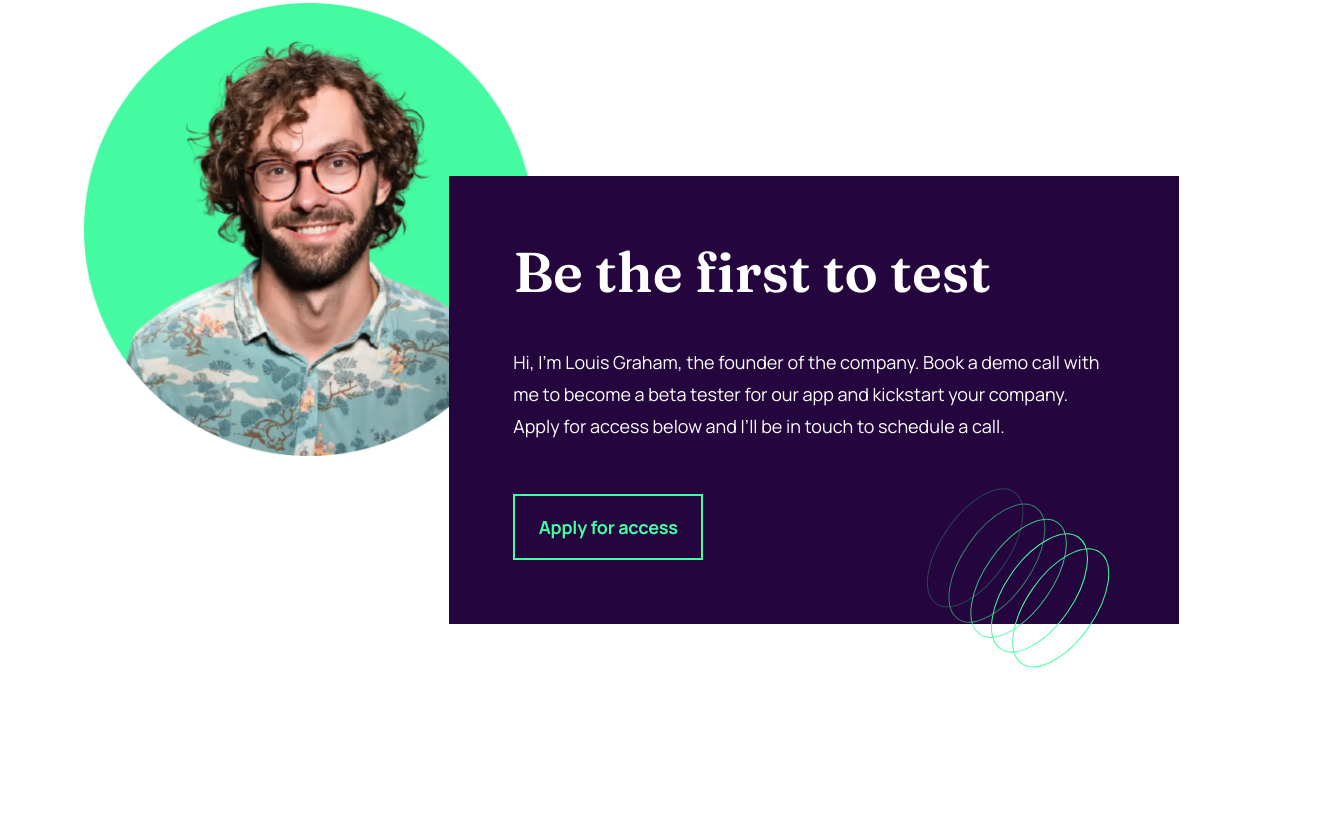
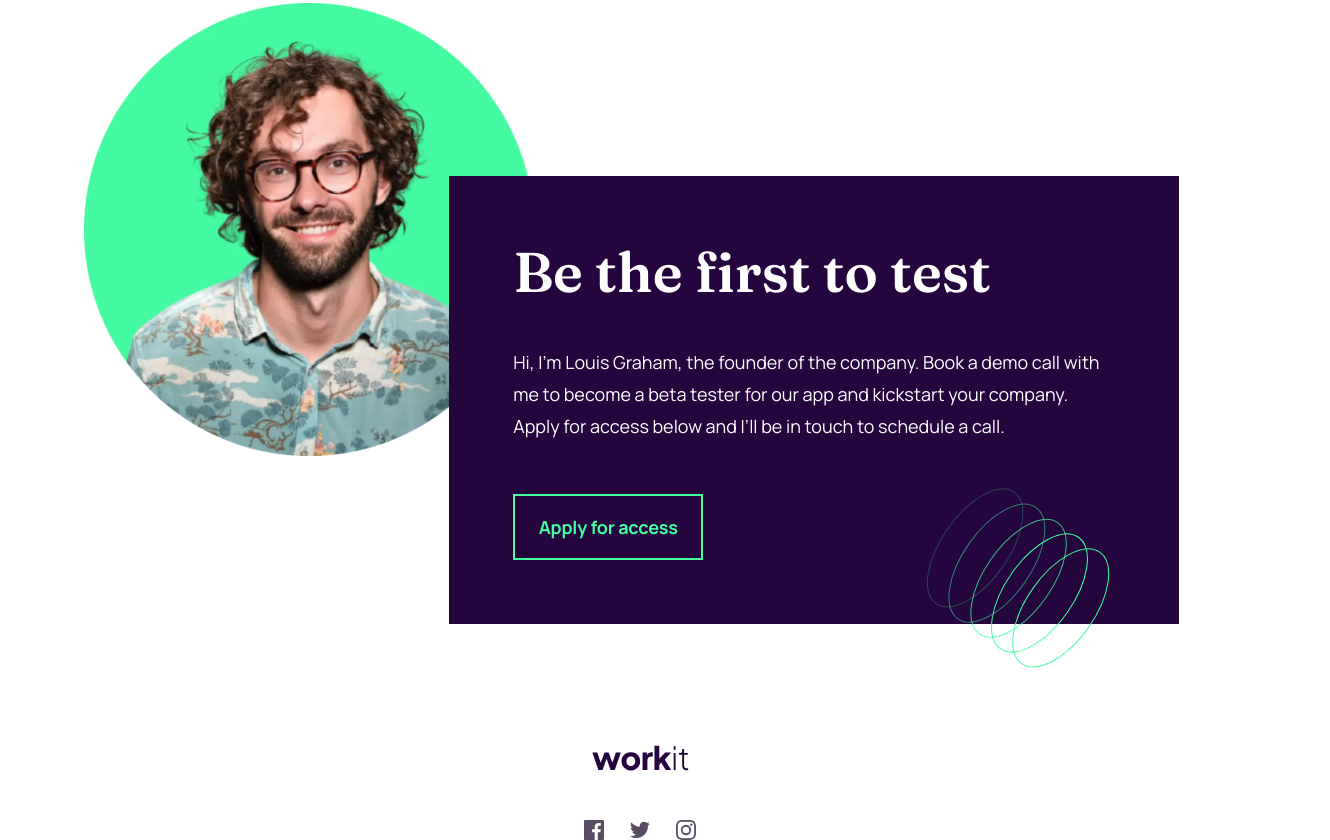
Before and after one commit to VasconcelloDev/workit-landing-page, a website built with Vite: page index.html in a window 1280 px wide. Shown: the part 1395-2235 px from the top of the page, 1330 px wide, since content can reach past the window. Before the commit the page ends 2079 px from the top, so only its background shows below. Built offline with nearby package versions, Linux system fonts and the light colour scheme.

Commit message:
create footer

```diff
--- a/index.html
+++ b/index.html
@@ -104,6 +104,16 @@
           />
         </div>
       </section>
+
+      <footer class="footer__social">
+        <img src="./assets/assets/images/logo-dark.svg" alt="logo" />
+
+        <div class="footer__social__media">
+          <img src="./assets/assets/images/icon-facebook.svg" alt="" />
+          <img src="./assets/assets/images/icon-twitter.svg" alt="" />
+          <img src="./assets/assets/images/icon-instagram.svg" alt="" />
+        </div>
+      </footer>
     </main>
 
     <script type="module" src="/main.js"></script>
--- a/style.css
+++ b/style.css
@@ -2,6 +2,11 @@
   margin: 0;
   box-sizing: border-box;
   padding: 0;
+}
+
+html,
+body {
+  overflow-x: hidden;
 }
 
 .header {
@@ -193,3 +198,13 @@
   right: 50px;
   bottom: -60px;
 }
+.footer__social {
+  text-align: center;
+  margin-top: 121px;
+}
+.footer__social__media {
+  display: flex;
+  justify-content: center;
+  gap: 26px;
+  margin-top: 45px;
+}
```
